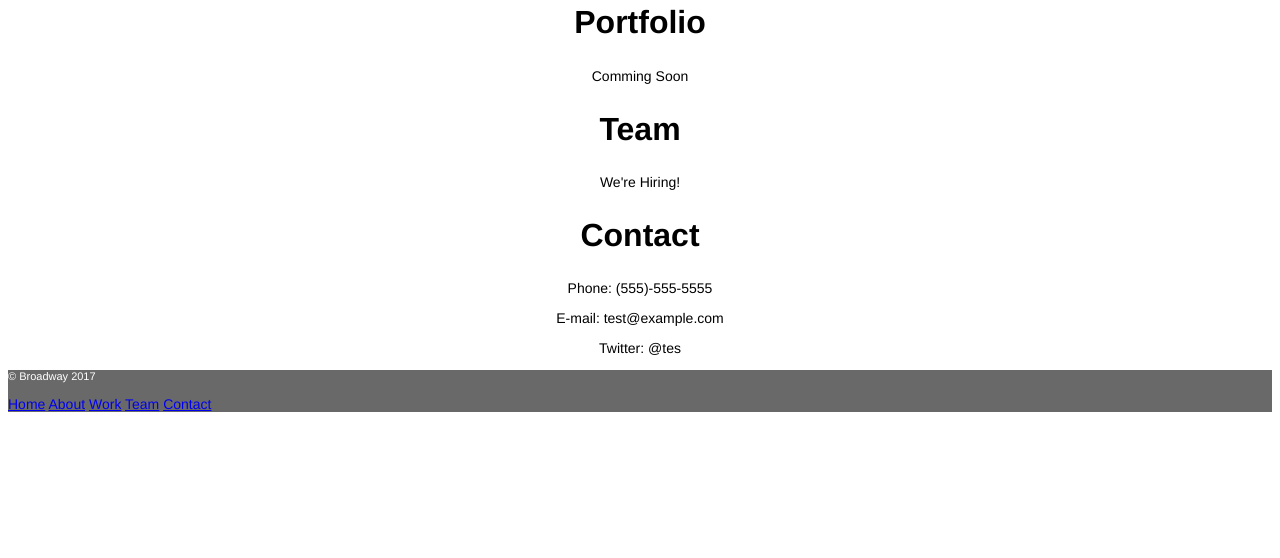
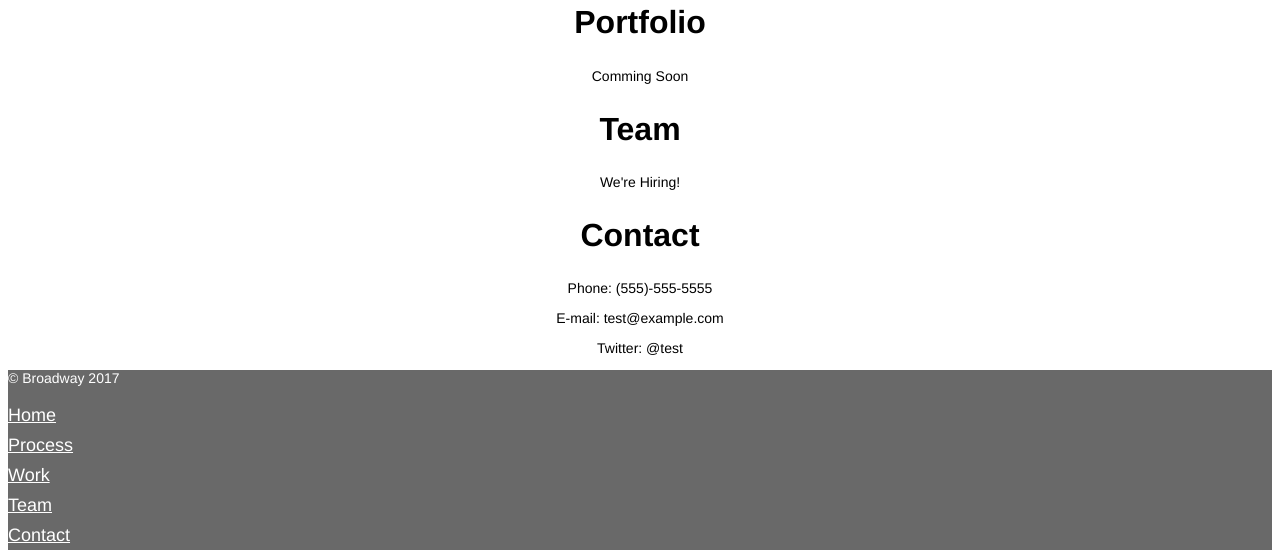
Before and after one commit to marijand/Broadway, a plain HTML site: page index.html in a window 1280 px wide. Shown: the part 1516-2074 px from the top of the page. Before the commit the page ends 1942 px from the top, so only its background shows below. Drawn offline with Linux system fonts and the light colour scheme.

Commit message:
Make adaptions on design

```diff
--- a/index.html
+++ b/index.html
@@ -41,8 +41,19 @@
     <h2>Contact</h2>
     <p>Phone: (555)-555-5555</p>
     <p>E-mail: test@example.com</p>
-    <p>Twitter: @tes</p>
+    <p>Twitter: @test</p>
 
-    <footer>© Broadway 2017 <p><a href="#">Home</a> <a href="#">About</a> <a href="#">Work</a> <a href="#">Team</a> <a href="#">Contact</a></p></footer>
+
+        <!-- Footer -->
+<footer>
+    <p> © Broadway 2017</p>
+    <ul>
+      <li><a class="navigation" href="#">Home</a></li>
+      <li><a class="navigation" href="#">Process</a></li>
+      <li><a class="navigation" href="#">Work</a></li>
+      <li><a class="navigation" href="#">Team</a></li>
+      <li><a class="navigation" href="#">Contact</a></li>
+    </ul>
+    </footer>
   </body>
 </html>
--- a/resources/css/style.css
+++ b/resources/css/style.css
@@ -54,4 +54,3 @@ footer{
   color: white;
   background-color: dimgray;
   text-align: left;
-}
```
